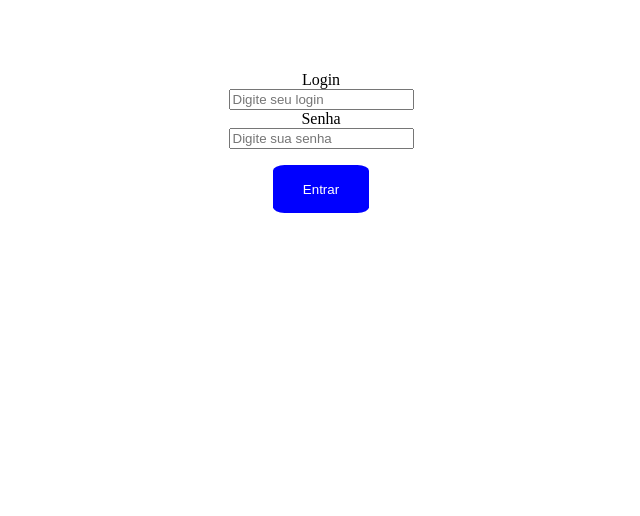
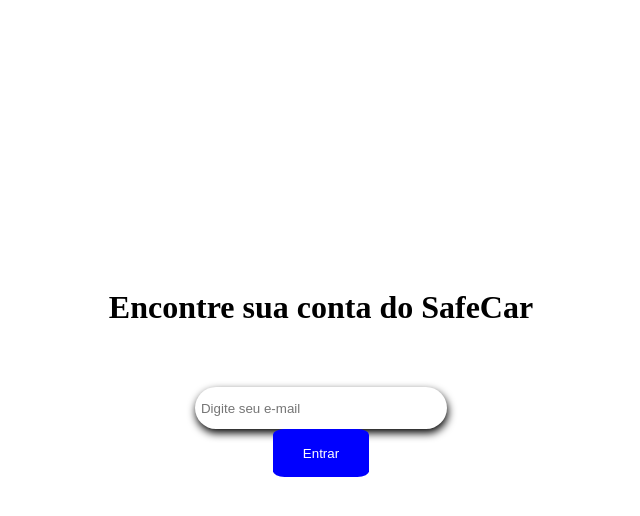
Before and after one commit to MarlonKoiti/InsureCompany-project, a React (Vite) app: page /recover in a window 1280 px wide. Shown: the top 516 px of the page, without its empty margins (319-959 px from the left). Built offline with nearby package versions, Linux system fonts and the light colour scheme.

Commit message:
Novas telas

```diff
--- /dev/null
+++ b/src/Application.tsx
@@ -0,0 +1,21 @@
+import React from "react";
+import {BrowserRouter, Route, Routes } from 'react-router-dom';
+import AppHome from './Pages/Init/index'
+import AppLogin from './Pages/Login/index'
+import AppRecover from './Pages/EsqueciSenha/index'
+
+export interface IApplicationProps {}
+
+const Application: React.FunctionComponent<IApplicationProps> = (props) => {
+  return(
+    <BrowserRouter>
+      <Routes>
+        <Route path="/" element={<AppHome />} ></Route>
+        <Route path="/login" element={<AppLogin />} ></Route>
+        <Route path="/recover" element={<AppRecover />} ></Route>
+      </Routes>
+    </BrowserRouter>
+  )
+}
+
+export default Application;
--- /dev/null
+++ b/src/Componentes/structure.tsx
@@ -0,0 +1,11 @@
+import styled from "styled-components";
+
+export const Structure = styled.body`
+  padding-top: 10%;
+  display: flex;
+  flex-direction: column;
+  align-items: center;
+  justify-content: center;
+`;
+
+export default Structure;
--- /dev/null
+++ b/src/Pages/Cadastro/style.ts
@@ -0,0 +1,12 @@
+import styled from "styled-components";
+
+export const Input1 = styled.input`
+    display: block;
+    margin-top: 40px;
+    width: 15rem;
+    height: 2rem;
+    border-radius: 2rem;
+    border: 4px solid #0000;
+    box-shadow: 0.0625rem 0.25rem 0.5rem #000000;
+    transition: 0.5s;
+`
--- /dev/null
+++ b/src/Pages/EsqueciSenha/index.tsx
@@ -0,0 +1,27 @@
+import React from "react";
+import Button from "../../Componentes/button";
+import { Structure } from "../../Componentes/structure";
+import { Input1 } from "./style";
+
+export default function AppForget(){
+  return(
+  <Structure>
+    <h1>Encontre sua conta do <span id="safe">Safe</span>Car</h1>
+    <Input1
+        placeholder="Digite seu e-mail"
+    />
+    <Button
+        margin-top="2rem"
+        border="3px"
+        background="blue"
+        height = "6vh"
+        onClick={() => {alert("Botão funcionando")}}
+        radius = "12%"
+        width = "12vh"
+        textcolor="white"
+        children = "Entrar"
+      />
+  </Structure>
+
+  )
+}
--- /dev/null
+++ b/src/Pages/EsqueciSenha/style.ts
@@ -0,0 +1,12 @@
+import styled from "styled-components";
+
+export const Input1 = styled.input`
+    display: block;
+    margin-top: 40px;
+    width: 15rem;
+    height: 2rem;
+    border-radius: 2rem;
+    border: 4px solid #0000;
+    box-shadow: 0.0625rem 0.25rem 0.5rem #000000;
+    transition: 0.5s;
+`
--- a/src/Pages/Init/index.tsx
+++ b/src/Pages/Init/index.tsx
@@ -1,3 +1,13 @@
-export default function(){
-  return
+import React from "react";
+import { Link } from "react-router-dom";
+
+
+export interface AppHome {}
+
+const AppHome: React.FunctionComponent<AppHome> = (props) => {
+  return(
+    <h1>This is example</h1>
+  )
 }
+
+export default AppHome;
--- a/src/Pages/Login/index.tsx
+++ b/src/Pages/Login/index.tsx
@@ -1,16 +1,20 @@
 import React from "react";
+import { Link } from "react-router-dom";
 import Button from "../../Componentes/button";
-import { Home } from "./style";
+import {Layout, StyledInput } from "./style";
 
-export default function AppLogin(){
+export interface LoginProps {}
+
+const AppLogin: React.FunctionComponent<LoginProps> = (props) => {
 
   return (
-  <Home>
+    <Layout>
     <label>Login</label>
-    <input type="text" placeholder="Digite seu login"/>
-
+    <StyledInput placeholder="Digite seu login"/>
+    <br /><br />
     <label>Senha</label>
-    <input type="password" placeholder="Digite sua senha"/>
+    <StyledInput placeholder="Digite sua senha"/> <br />
+    <Link to="/recover"> Esqueci minha senha</Link>
     <p>
       <Button
         border="3px"
@@ -23,6 +27,8 @@
         children = "Entrar"
       />
       </p>
-  </Home>
+      </Layout>
   )
 }
+
+export default AppLogin;
--- a/src/Pages/Login/style.ts
+++ b/src/Pages/Login/style.ts
@@ -1,62 +1,50 @@
 import styled from "styled-components";
 //import * as Image from "../../Assets/fundo.jpg";
-
-export const Home = styled.body`
-  padding-top: 5%;
-  display: flex;
-
-  //background-image: url{Image};
-  flex-direction: column;
-  align-items: center;
-  text-align: left;
-`;
 
 export const Layout = styled.div`
   display: flex;
   align-items: center;
   flex-direction: column;
-  height: 80vh;
-  width: 30vw;
+  padding: 2%;
   background: rgba(100, 100, 100, 0.35);
   box-shadow: 0 8px 32px 0 rgba(31, 38, 135, 0.37);
   backdrop-filter: blur(8.5px);
   -webkit-backdrop-filter: blur(8.5px);
   border-radius: 10px;
   text-transform: uppercase;
-  letter-spacing: 0.4rem;
   @media only screen and (max-width: 320px) {
-    width: 80vw;
-    height: 90vh;
+    width: 4vw;
+    height: 9vh;
     hr {
-      margin-bottom: 0.3rem;
+      margin-bottom: 0.2rem;
     }
     h4 {
       font-size: small;
     }
   }
   @media only screen and (min-width: 360px) {
-    width: 80vw;
-    height: 90vh;
+    width: 4vw;
+    height: 9vh;
     h4 {
       font-size: small;
     }
   }
   @media only screen and (min-width: 411px) {
-    width: 80vw;
-    height: 90vh;
+    width: 6vh;
+    height: 12vh;
   }
 
   @media only screen and (min-width: 768px) {
-    width: 80vw;
-    height: 80vh;
+    width: 20vw;
+    height: 30vh;
   }
   @media only screen and (min-width: 1024px) {
-    width: 70vw;
-    height: 50vh;
+    width: 25vw;
+    height: 30vh;
   }
   @media only screen and (min-width: 1280px) {
     width: 25vw;
-    height: 45vh;
+    height: 35vh;
   }
 
 `;
@@ -66,7 +54,7 @@
  box-shadow: 0 8px 32px 0 rgba(31, 38, 135, 0.37);
   border-radius: 2rem;
   width: 80%;
-  height: 4vh;
+  height: 3vh;
   padding: 1vh;
   border: none;
   outline: none;
@@ -78,11 +66,11 @@
     display: inline-block;
     box-shadow: 0 0 0 0.2rem #b9abe0;
     backdrop-filter: blur(12rem);
-    border-radius: 2rem;
+    border-radius: 1rem;
   }
   &::placeholder {
     color: black;
-    font-weight: 100;
+    font-weight: 45;
     font-size: 1rem;
   }
 `;
--- a/src/main.tsx
+++ b/src/main.tsx
@@ -1,9 +1,12 @@
 import React from 'react'
 import ReactDOM from 'react-dom/client'
-import AppLogin from './Pages/Login/index'
+import Application from './Application'
+import Structure from "./Componentes/structure";
 
 ReactDOM.createRoot(document.getElementById('root') as HTMLElement).render(
   <React.StrictMode>
-    <AppLogin />
+    <Structure>
+      <Application />
+    </Structure>
   </React.StrictMode>
 )
--- a/tsconfig.json
+++ b/tsconfig.json
@@ -18,4 +18,5 @@
   },
   "include": ["src"],
   "references": [{ "path": "./tsconfig.node.json" }]
+
 }
```
Also changed, not shown: src/Pages/Cadastro/index.tsx (added, +45 -0 lines), src/Routes.tsx (deleted, +0 -16 lines).
